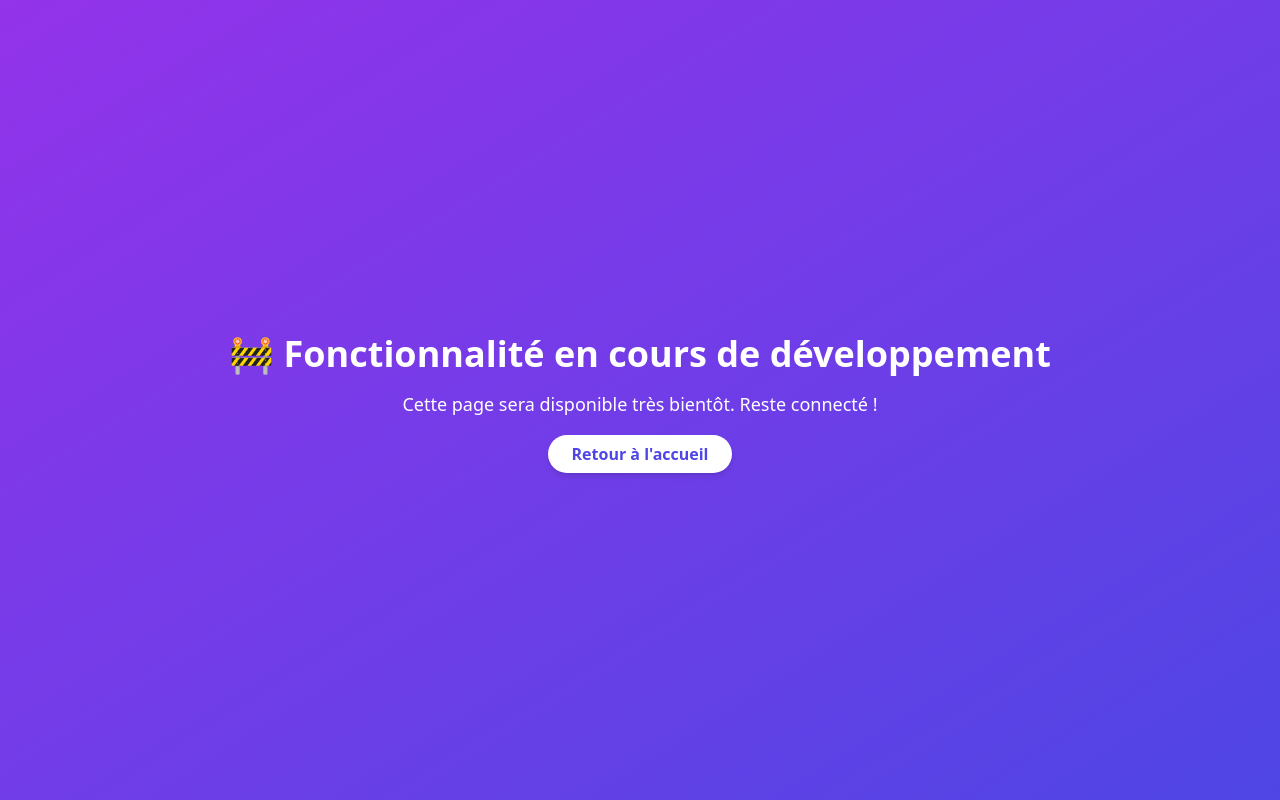
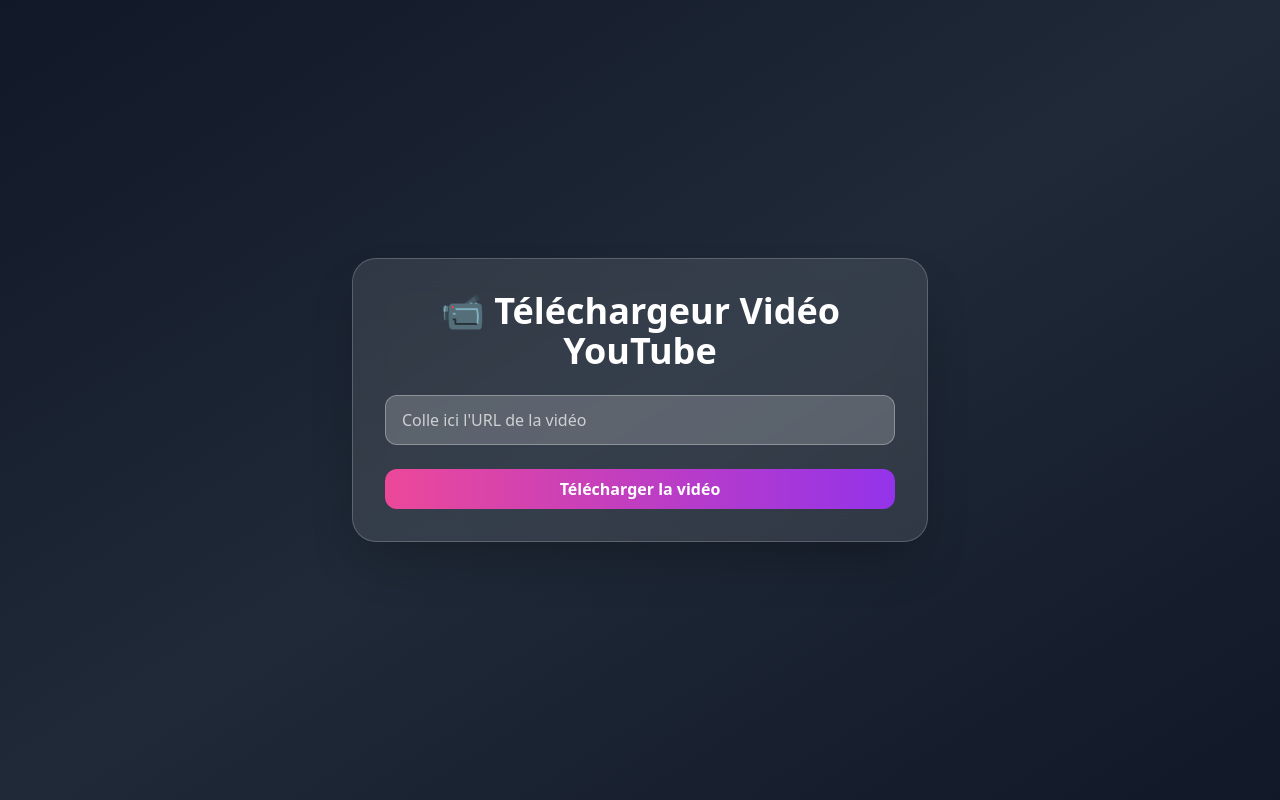
Before and after one commit to solozambously/VideoYoutubeDownloader, a plain HTML site: page website/download_video.html in a window 1280 px wide. Drawn offline with nearby package versions, Linux system fonts and the light colour scheme.

Commit message:
feat: website: download_video

```diff
--- a/website/download_video.html
+++ b/website/download_video.html
@@ -1,27 +1,17 @@
-<!-- comingsoon.html -->
 <!DOCTYPE html>
 <html lang="fr">
 
 <head>
     <meta charset="UTF-8" />
     <meta name="viewport" content="width=device-width, initial-scale=1.0" />
-    <title>Fonctionnalité à venir - YouTube Downloader - SoloZambously Developpement</title>
+    <title>Video - YouTube Downloader - SoloZambously Developpement</title>
     <link rel="icon" type="image/png" href="favicon.png" />
     <script src="https://cdn.tailwindcss.com"></script>
 </head>
 
-<body class="bg-gradient-to-br from-purple-600 to-indigo-600 flex items-center justify-center min-h-screen text-white">
-    <div class="text-center animate-fade-in">
-        <h1 class="text-4xl font-bold mb-4">🚧 Fonctionnalité en cours de développement</h1>
-        <p class="text-lg mb-6">Cette page sera disponible très bientôt. Reste connecté !</p>
-        <a href="index.html"
-            class="px-6 py-2 bg-white text-indigo-600 font-semibold rounded-full shadow-md hover:shadow-lg hover:bg-indigo-100 transition duration-300">Retour
-            à l'accueil</a>
-    </div>
-
 <style>
     .animate-fade-in {
-            animation: fadeIn 1.2s ease-in-out both;
+        animation: fadeIn 0.8s ease-in-out both;
     }
 
     @keyframes fadeIn {
@@ -35,7 +25,89 @@
             transform: translateY(0);
         }
     }
+
+    .custom-loader {
+        border: 4px solid rgba(255, 255, 255, 0.2);
+        border-left-color: #ffffff;
+        border-radius: 50%;
+        width: 1.2rem;
+        height: 1.2rem;
+        animation: spin 0.8s linear infinite;
+        display: inline-block;
+        vertical-align: middle;
+        margin-right: 0.5rem;
+    }
+
+    @keyframes spin {
+        to {
+            transform: rotate(360deg);
+        }
+    }
 </style>
+
+<body
+    class="bg-gradient-to-br from-gray-900 via-gray-800 to-gray-900 min-h-screen flex items-center justify-center px-4">
+    <div
+        class="w-full max-w-xl p-6 sm:p-8 bg-white/10 backdrop-blur-lg border border-white/20 rounded-3xl shadow-2xl animate-fade-in">
+        <h1 class="text-3xl sm:text-4xl font-extrabold text-white text-center mb-6">
+            📹 Téléchargeur Vidéo YouTube
+        </h1>
+
+        <input id="videoUrl" type="text" placeholder="Colle ici l'URL de la vidéo"
+            class="w-full px-4 py-3 bg-white/20 text-white placeholder-white/70 border border-white/30 rounded-xl focus:outline-none focus:ring-2 focus:ring-white/60" />
+
+        <button onclick="downloadVideo()"
+            class="mt-6 w-full bg-gradient-to-r from-pink-500 to-purple-600 hover:brightness-110 text-white py-2 rounded-xl font-semibold transition duration-300">
+            Télécharger la vidéo
+        </button>
+
+        <p id="status" class="text-sm text-center mt-4 text-white/80 hidden"></p>
+    </div>
+
+    <script>
+        const urlParams = new URLSearchParams(window.location.search);
+        const inputField = document.getElementById('videoUrl');
+        const status = document.getElementById("status");
+
+        const url = urlParams.get('url');
+        if (url && inputField) {
+            inputField.value = url;
+        }
+
+        function downloadVideo() {
+            const videoUrl = inputField.value.trim();
+            if (!videoUrl) {
+                status.innerText = "Merci d'entrer une URL YouTube.";
+                status.classList.remove("hidden");
+                return;
+            }
+
+            // Créer et envoyer le formulaire
+            const form = document.createElement("form");
+            form.method = "POST";
+            form.action = "http://127.0.0.1:5500/download_video";
+            form.style.display = "none";
+
+            const input = document.createElement("input");
+            input.type = "hidden";
+            input.name = "url";
+            input.value = videoUrl;
+
+            form.appendChild(input);
+            document.body.appendChild(form);
+            form.submit();
+            document.body.removeChild(form);
+
+            inputField.value = ""; // Vider le champ
+            status.innerHTML = `<span class="custom-loader"></span> Téléchargement en cours...`;
+            status.classList.remove("hidden");
+
+            // Changer le message après 4 secondes
+            setTimeout(() => {
+                status.innerText = "✅ Téléchargement lancé ! Une autre vidéo ?";
+            }, 4000);
+        }
+    </script>
 </body>
 
 </html>
```
Lines whose indentation alone changed are shown as unchanged.
